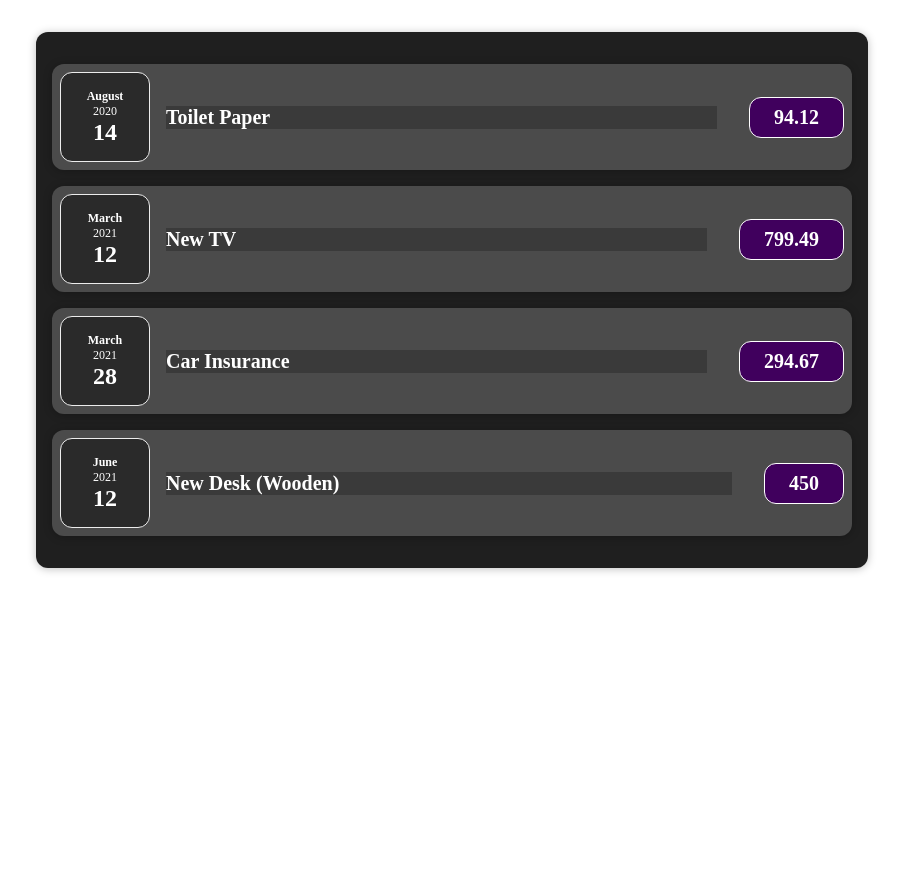
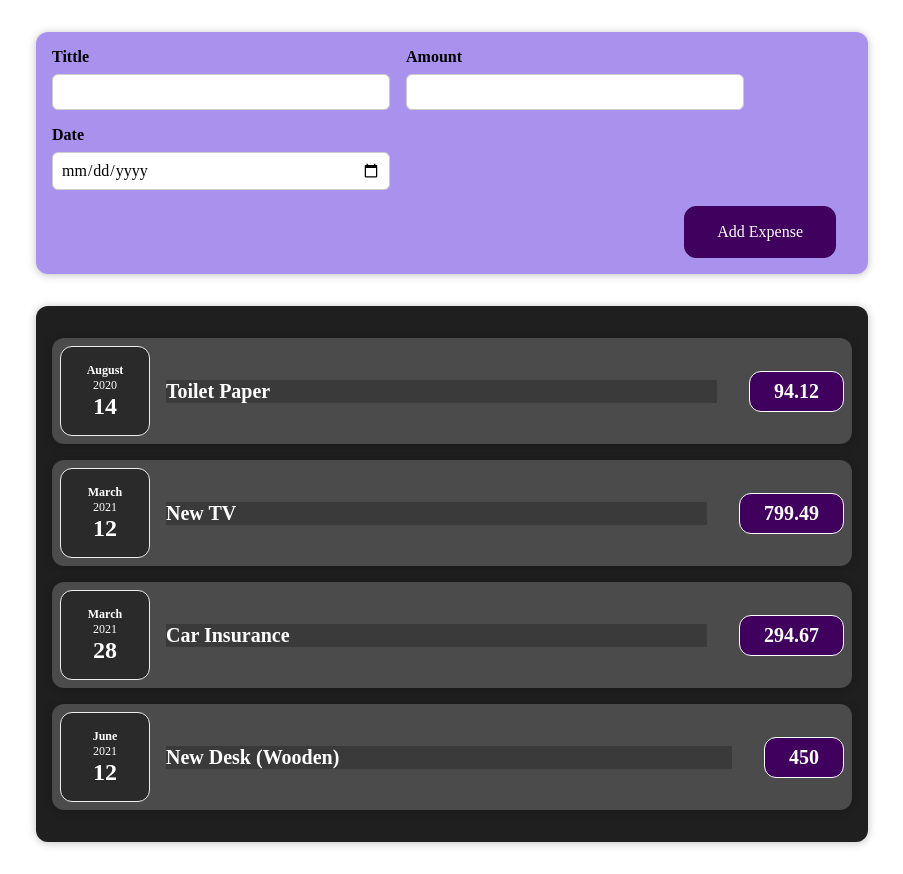
Before and after one commit to Kingsl8yer/expenses, a React (Create React App) app: page / in a window 1280 px wide. Shown: the whole page, without its empty margins (188-1091 px from the left). Before the commit the page ends 800 px from the top, so only its background shows below. Built offline with nearby package versions, Linux system fonts and the light colour scheme.

Commit message:
Adding Form Inputs

```diff
--- a/src/App.js
+++ b/src/App.js
@@ -1,4 +1,5 @@
 import Expenses from "./components/Expenses";
+import NewExpense from "./components/NewExpense/NewExpense";
 
 function App(){
 
@@ -25,6 +26,7 @@ function App(){
     ];
     return(
         <div >
+            <NewExpense/>
             <Expenses items={expenses}/>
         </div>
     );
--- /dev/null
+++ b/src/components/NewExpense/ExpenseForm.css
@@ -0,0 +1,26 @@
+.new-expense__controls {
+    display: flex;
+    flex-wrap: wrap;
+    gap: 1rem;
+    margin-bottom: 1rem;
+    text-align: left;
+}
+
+.new-expense__control label {
+    font-weight: bold;
+    margin-bottom: 0.5rem;
+    display: block;
+}
+
+.new-expense__control input {
+    font: inherit;
+    padding: 0.5rem;
+    border-radius: 6px;
+    border: 1px solid #ccc;
+    width: 20rem;
+    max-width: 100%;
+}
+
+.new-expense__actions {
+    text-align: right;
+}
--- /dev/null
+++ b/src/components/NewExpense/ExpenseForm.js
@@ -0,0 +1,29 @@
+import React from "react";
+import "./ExpenseForm.css";
+
+const ExpenseForm = () => {
+    return <form>
+        <div className="new-expense__controls">
+            <div className="new-expense__control">
+                <label>Tittle</label>
+                <input type="text"/>
+            </div>
+
+            <div className="new-expense__control">
+                <label>Amount</label>
+                <input type="number" min="0.01" step="0.01"/>
+            </div>
+
+            <div className="new-expense__control">
+                <label>Date</label>
+                <input type="date" min="2019-01-01" max="2023-12-31"/>
+            </div>
+        </div>
+
+        <div className="new-expense__actions">
+            <button type="submit">Add Expense</button>
+        </div>
+    </form>
+}
+
+export default ExpenseForm;
--- /dev/null
+++ b/src/components/NewExpense/NewExpense.css
@@ -0,0 +1,38 @@
+.new-expense {
+    background-color: #a892ee;
+    padding: 1rem;
+    margin: 2rem auto;
+    width: 50rem;
+    max-width: 95%;
+    border-radius: 12px;
+    text-align: center;
+    box-shadow: 0 1px 8px rgba(0, 0, 0, 0.25);
+}
+
+.new-expense button {
+    font: inherit;
+    cursor: pointer;
+    padding: 1rem 2rem;
+    border: 1px solid #40005d;
+    background-color: #40005d;
+    color: white;
+    border-radius: 12px;
+    margin-right: 1rem;
+}
+
+.new-expense button:hover,
+.new-expense button:active {
+    background-color: #510674;
+    border-color: #510674;
+}
+
+.new-expense button.alternative {
+    color: #220131;
+    border-color: transparent;
+    background-color: transparent;
+}
+
+.new-expense button.alternative:hover,
+.new-expense button.alternative:active {
+    background-color: #ddb3f8;
+}
--- /dev/null
+++ b/src/components/NewExpense/NewExpense.js
@@ -0,0 +1,11 @@
+import React from "react";
+import "./NewExpense.css";
+import ExpenseForm from "./ExpenseForm";
+
+const NewExpense = () => {
+    return <div className="new-expense">
+       <ExpenseForm/>
+    </div>
+}
+
+export default NewExpense;
```
